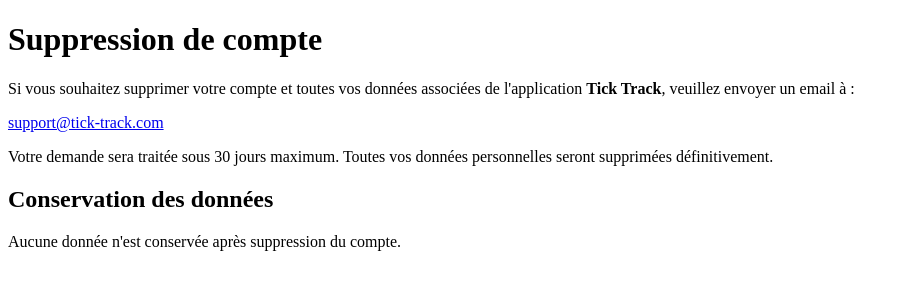
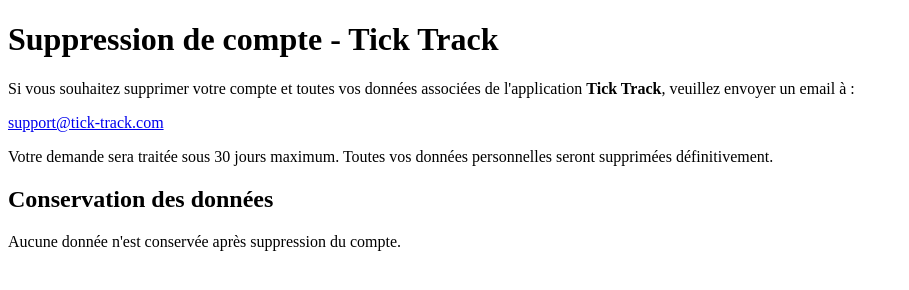
Before and after one commit to TimotheeT/delete-account, a plain HTML site: page index.html in a window 1280 px wide. Shown: the whole page, without its empty margins (0-909 px from the left). Drawn offline with Linux system fonts and the light colour scheme.

Commit message:
Update index.html

```diff
--- a/index.html
+++ b/index.html
@@ -2,10 +2,10 @@
 <html lang="fr">
 <head>
   <meta charset="UTF-8">
-  <title>Suppression de compte Tick Track</title>
+  <title>Suppression de compte - Tick Track</title>
 </head>
 <body>
-  <h1>Suppression de compte</h1>
+  <h1>Suppression de compte - Tick Track</h1>
   <p>Si vous souhaitez supprimer votre compte et toutes vos données associées de l'application <strong>Tick Track</strong>, veuillez envoyer un email à :</p>
   <p><a href="mailto:support@tick-track.com">support@tick-track.com</a></p>
   <p>Votre demande sera traitée sous 30 jours maximum. Toutes vos données personnelles seront supprimées définitivement.</p>
```
